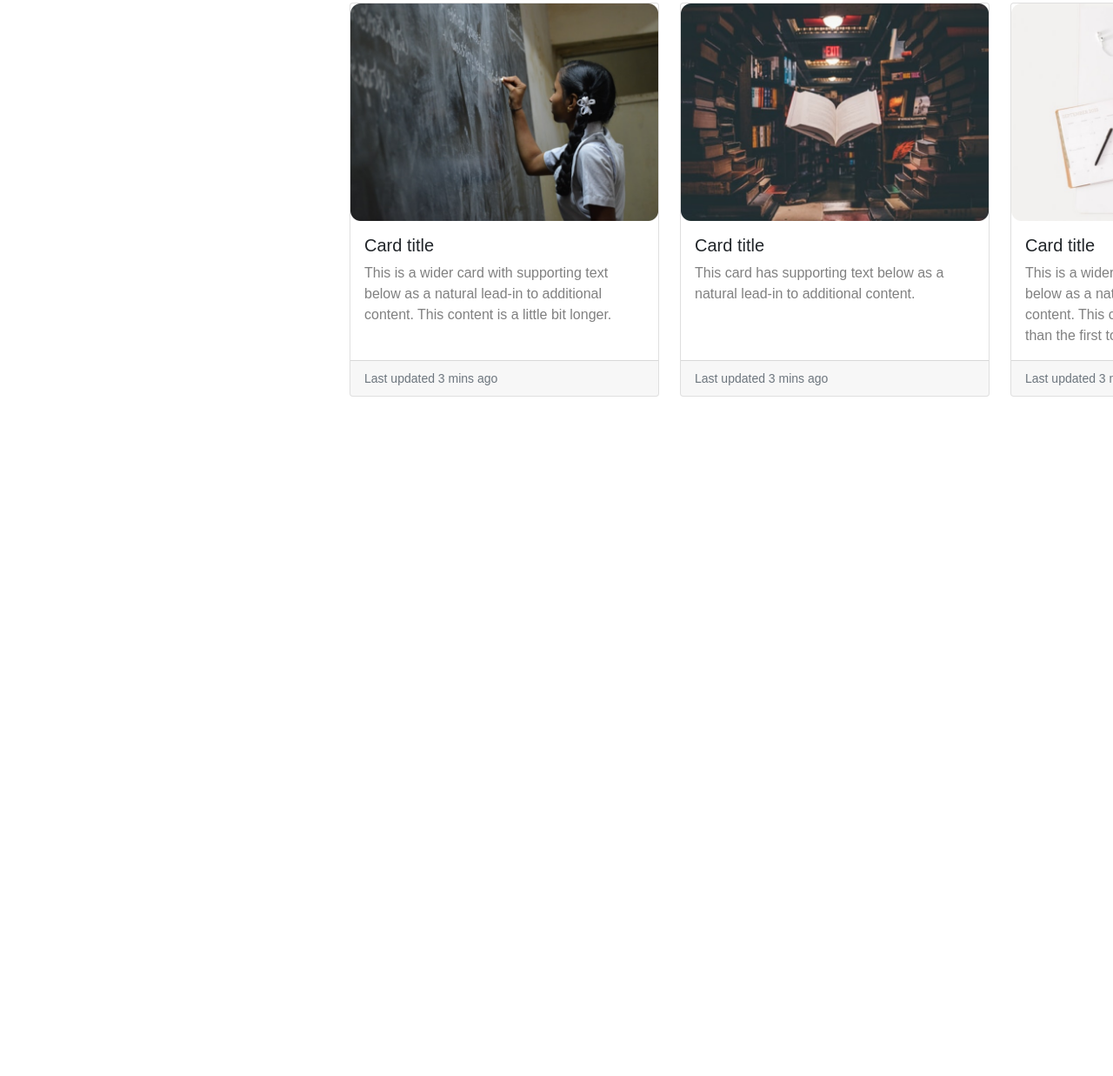
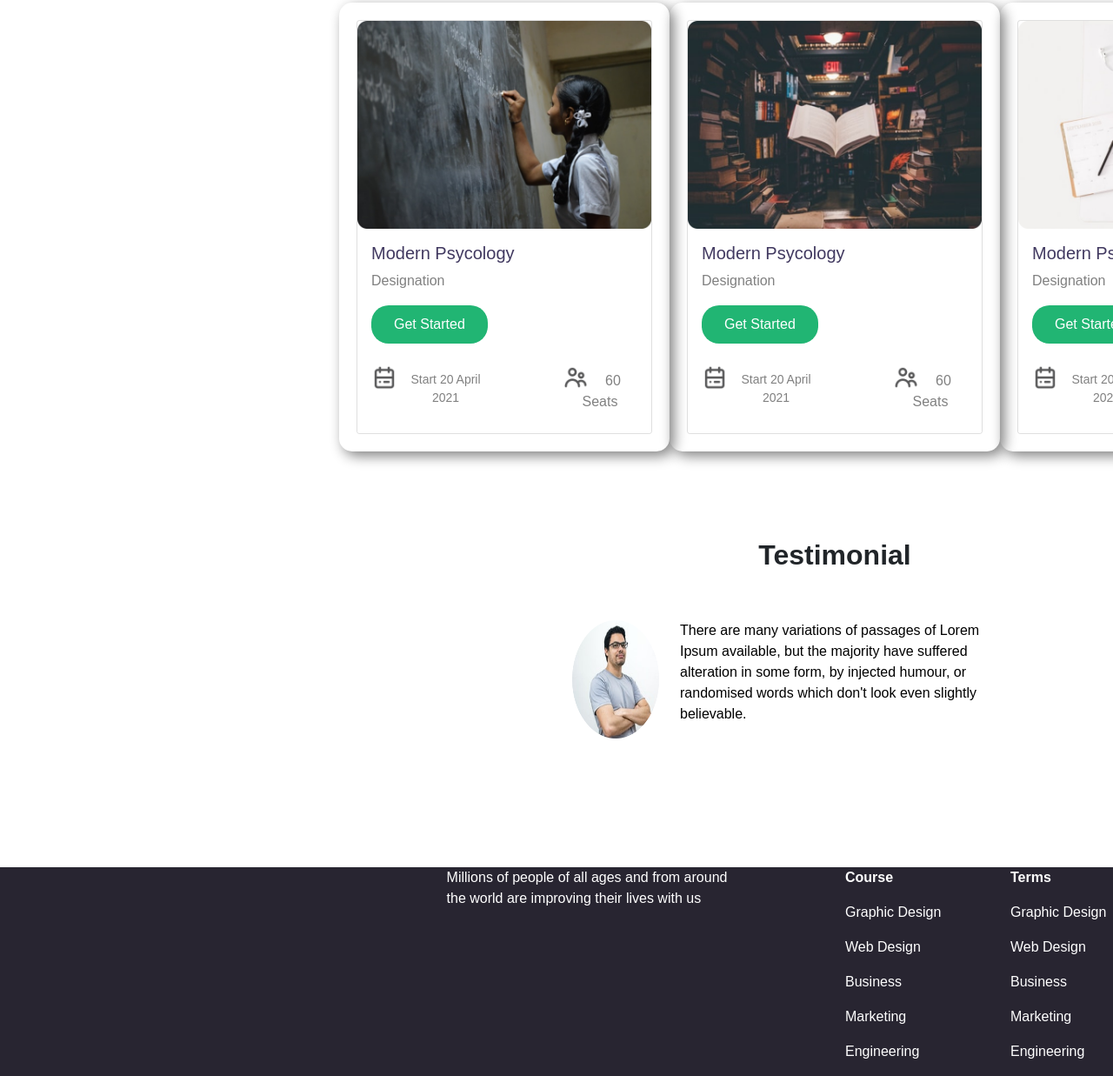
Before and after one commit to HabibSha/e-school-resources, a plain HTML site: page index.html in a window 1280 px wide. Shown: the part 1148-2385 px from the top of the page at 87% size. Before the commit the page ends 1604 px from the top, so only its background shows below. Drawn offline with nearby package versions, Linux system fonts and the light colour scheme.

Commit message:
last term

```diff
--- a/index.html
+++ b/index.html
@@ -84,11 +84,19 @@
             <div class="card h-100">
               <img src="images/Photos/Morder pyschology.png" class="card-img-top" alt="...">
                <div class="card-body">
-              <h5 class="card-title">Card title</h5>
-              <p class="card-text">This is a wider card with supporting text below as a natural lead-in to additional content. This content is a little bit longer.</p>
+                  <h5 class="card-title">Modern Psycology</h5>
+                  <p class="card-text">Designation</p>
+                  <button class="btn">Get Started</button>
                </div>
               <div class="card-footer">
-              <small class="text-muted">Last updated 3 mins ago</small>
+                <div class="row">
+                  <div class="col-md-8">
+                    <small class="last-section"><img src="images/ICON/calendar.png" alt=""><p class="text-center">Start 20 April 2021</p></small>
+                  </div>
+                  <div class="col-md-4">
+                    <img src="images/ICON/people.png" alt=""><p class="text-center" id="next">60 Seats</p>
+                  </div>
+                </div>
               </div>
             </div>
           </div>
@@ -96,11 +104,19 @@
             <div class="card h-100">
               <img src="images/Photos/Morder psyc.png" class="card-img-top" alt="...">
               <div class="card-body">
-              <h5 class="card-title">Card title</h5>
-              <p class="card-text">This card has supporting text below as a natural lead-in to additional content.</p>
+                <h5 class="card-title">Modern Psycology</h5>
+                <p class="card-text">Designation</p>
+                <button class="btn">Get Started</button>
               </div>
               <div class="card-footer">
-              <small class="text-muted">Last updated 3 mins ago</small>
+                <div class="row">
+                  <div class="col-md-8">
+                    <small class="last-section"><img src="images/ICON/calendar.png" alt=""><p class="text-center">Start 20 April 2021</p></small>
+                  </div>
+                  <div class="col-md-4">
+                    <img src="images/ICON/people.png" alt=""><p class="text-center" id="next">60 Seats</p>
+                  </div>
+                </div>
               </div>
             </div>
           </div>
@@ -108,16 +124,59 @@
             <div class="card h-100">
               <img src="images/Photos/Morder pychons.png" class="card-img-top" alt="...">
               <div class="card-body">
-              <h5 class="card-title">Card title</h5>
-              <p class="card-text">This is a wider card with supporting text below as a natural lead-in to additional content. This card has even longer content than the first to show that equal height action.</p>
+                <h5 class="card-title">Modern Psycology</h5>
+                <p class="card-text">Designation</p>
+                <button class="btn">Get Started</button>
               </div>
               <div class="card-footer">
-              <small class="text-muted">Last updated 3 mins ago</small>
+                <div class="row">
+                  <div class="col-md-8">
+                    <small class="last-section"><img src="images/ICON/calendar.png" alt=""><p class="text-center">Start 20 April 2021</p></small>
+                  </div>
+                  <div class="col-md-4">
+                    <img src="images/ICON/people.png" alt=""><p class="text-center" id="next">60 Seats</p>
                   </div>
                 </div>
               </div>
             </div>
           </div>
+        </div>
+      </div>
+
+      <div class="container">
+        <h2 class="text-center"><strong>Testimonial</strong></h2><br><br>
+        <div class="row" id="last">
+          <div class="col-md-4 d-flex justify-content-end">
+            <img src="images/Photos/Man.png" alt="">
+          </div>
+          <div class="col-md-4">
+            <p id="last">There are many variations of passages of Lorem Ipsum available, but the
+              majority have suffered alteration in some form, by injected humour,
+             or randomised words which don't look even slightly believable.</p>
+          </div>
+        </div>
+      </div><br><br>
+
+      <section class="bottom-bar">
+        <div class="container">
+          <div class="row" id="white">
+            <div class="col-md-6">
+              <p class="d-flex justify-content-center">Millions of people of all ages and from around<br>
+                the world are improving their lives with us</p>
+            </div>
+            <div class="col-md-2">
+              <p><strong>Course</strong></p><p>Graphic Design</p><p>Web Design</p><p>Business</p><p>Marketing</p><p>Engineering</p>
+            </div>
+            <div class="col-md-2">
+             <p><strong>Terms</strong></p><p>Graphic Design</p><p>Web Design</p><p>Business</p><p>Marketing</p><p>Engineering</p>
+            </div>
+            <div class="col-md-2">
+              <p><strong>Useful Link</strong></p><p>Graphic Design</p><p>Web Design</p><p>Business</p><p>Marketing</p><p>Engineering</p>
+            </div>
+          </div>
+        </div>
+      </section>
+
 
 
   </section>
--- a/style.css
+++ b/style.css
@@ -1,7 +1,7 @@
 body{
     padding: 0;
     margin: 0;
-    font-family: sans-serif;
+    font-family: Arial, Helvetica, sans-serif;
 }
 .top-bar{
     background: #F0FFF0;
@@ -48,9 +48,49 @@ body{
 }
 .services{
     padding: 20px;
+    background: #F0FFF0;
 }
 .services h4{
     padding: 5px;
     margin-top: 55px;
     color: black;
 }
+.container h5{
+    color: #413960;
+}
+.card-footer img{
+    width: 30px;
+    float: left;
+}
+.card-footer p{
+    margin-top: 7px;
+    margin-right: 55px;
+}
+.card-footer #next{
+    margin-right: 0px;
+}
+.card-footer{
+    border: none;
+    background: white;
+}
+.col{
+    border: 0px solid white;
+    padding: 20px;
+    box-shadow: 5px 5px 15px grey;
+    border-radius: 15px;
+}
+#last img{
+    width: 100px;
+}
+#last p{
+    color: black;
+}
+#white p{
+    color: white;
+}
+.bottom-bar{
+    background: #282531;
+}
+footer{
+
+}
```
Lines whose indentation alone changed are shown as unchanged.
